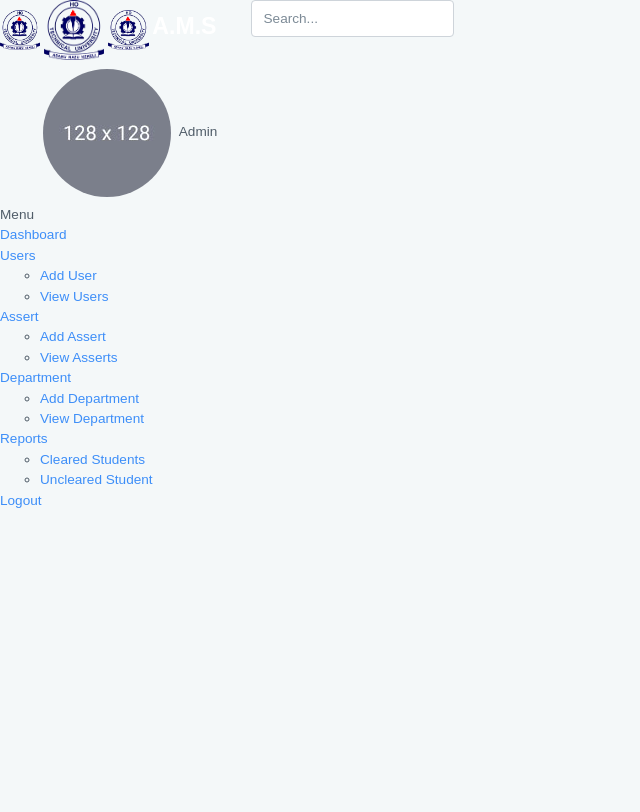
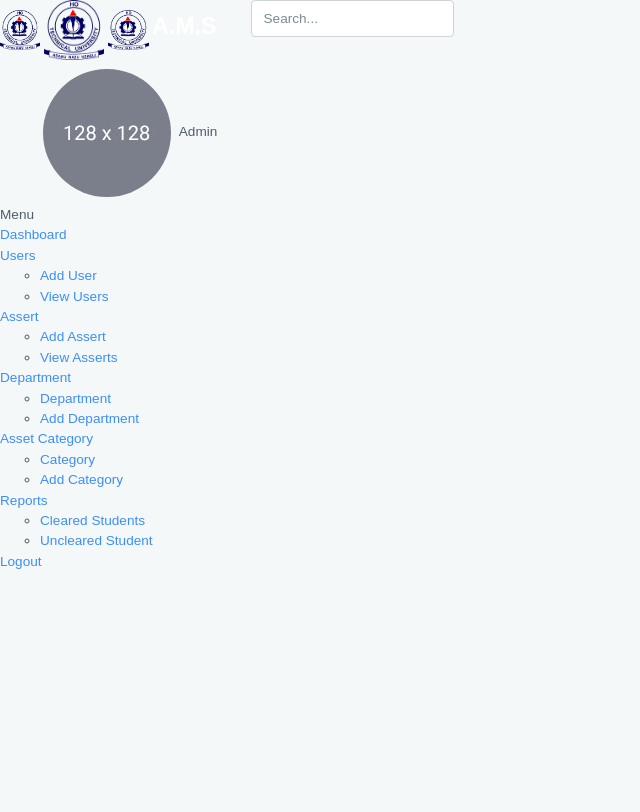
Before and after one commit to Agbobli5373/Asset-Management-System, a PHP site: page /admin/getDepartments.php in a window 1280 px wide. Shown: the top 812 px of the page, without its empty margins (0-640 px from the left). Run offline with PHP 8.4, Linux system fonts and the light colour scheme; data that the repository does not hold is empty; some libraries are stand-ins or nearby versions.

Commit message:
update department functionality

```diff
--- a/api_calls/update-department-details.php
+++ b/api_calls/update-department-details.php
@@ -12,7 +12,7 @@ require_once '../config/dbConnect.php';
 
         $sql_upadate = "UPDATE `department_tbl`
                         SET `department_name` = '$get_department_name'
-                        WHERE `departments_tbl`.`department_id` = '$get_department_id' ";
+                        WHERE `department_tbl`.`department_id` = '$get_department_id' ";
 
         $check_department = mysqli_query($connectionString,$sql_check_department)
                              or die(mysqli_error($connectionString));
@@ -25,3 +25,4 @@ require_once '../config/dbConnect.php';
             echo "success";
         }
         }
+        ?>
--- a/share/sidebar.php
+++ b/share/sidebar.php
@@ -1,4 +1,3 @@
-
    <header id="page-topbar">
        <div class="navbar-header">
            <div class="d-flex">
@@ -39,12 +38,10 @@
            <div class="d-flex">
 
                <div class="dropdown d-inline-block d-lg-none ml-2">
-                            <button type="button" class="btn header-item noti-icon waves-effect" id="page-header-search-dropdown"
-                                data-toggle="dropdown" aria-haspopup="true" aria-expanded="false">
+                   <button type="button" class="btn header-item noti-icon waves-effect" id="page-header-search-dropdown" data-toggle="dropdown" aria-haspopup="true" aria-expanded="false">
                        <i class="mdi mdi-magnify"></i>
                    </button>
-                            <div class="dropdown-menu dropdown-menu-lg dropdown-menu-right p-0"
-                                aria-labelledby="page-header-search-dropdown">
+                   <div class="dropdown-menu dropdown-menu-lg dropdown-menu-right p-0" aria-labelledby="page-header-search-dropdown">
 
                        <form class="p-3">
                            <div class="form-group m-0">
@@ -68,10 +65,8 @@
                </div>
 
                <div class="dropdown d-inline-block">
-                            <button type="button" class="btn header-item waves-effect" id="page-header-user-dropdown"
-                                data-toggle="dropdown" aria-haspopup="true" aria-expanded="false">
-                                <img class="rounded-circle header-profile-user" src="../assets/images/users/avatar-1.jpg"
-                                    alt="Header Avatar">
+                   <button type="button" class="btn header-item waves-effect" id="page-header-user-dropdown" data-toggle="dropdown" aria-haspopup="true" aria-expanded="false">
+                       <img class="rounded-circle header-profile-user" src="../assets/images/users/avatar-1.jpg" alt="Header Avatar">
                        <span class="d-none d-sm-inline-block ml-1"><?php echo "Admin"  ?></span>
                        <i class="mdi mdi-chevron-down d-none d-sm-inline-block"></i>
                    </button>
@@ -138,8 +133,20 @@
                            <span>Department</span>
                        </a>
                        <ul class="sub-menu" aria-expanded="false">
+                           <li><a href="../admin/getDepartments.php">Department</a></li>
                            <li><a href="../admin/addDepartment.php">Add Department</a></li>
-                    <li><a href="../admin/getDepartments.php">View Department</a></li>
+
+                       </ul>
+                   </li>
+                   <li>
+                       <a href="javascript: void(0);" class="has-arrow waves-effect">
+                           <i class="fa fa-building"></i>
+                           <span>Asset Category</span>
+                       </a>
+                       <ul class="sub-menu" aria-expanded="false">
+                           <li><a href="../admin/getCategory.php">Category</a></li>
+                           <li><a href="../admin/addCategory.php">Add Category</a></li>
+
                        </ul>
                    </li>
                    <li>
```
Also changed, not shown: admin/getdepartments.php (+29 -26 lines), api_calls/get-department-details.php (+6 -3 lines), admin/getCategory.php (added). Lines whose indentation alone changed are shown as unchanged.
